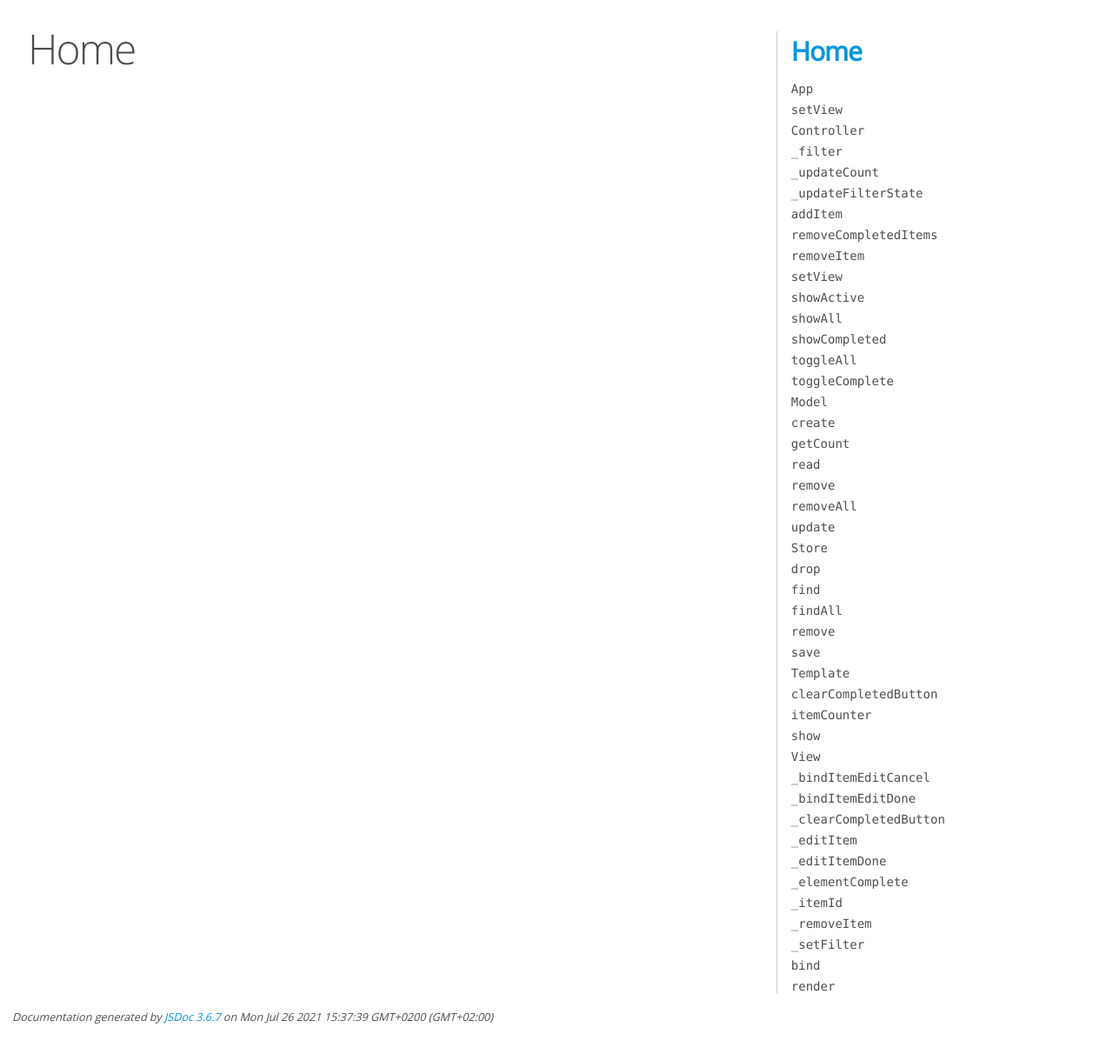
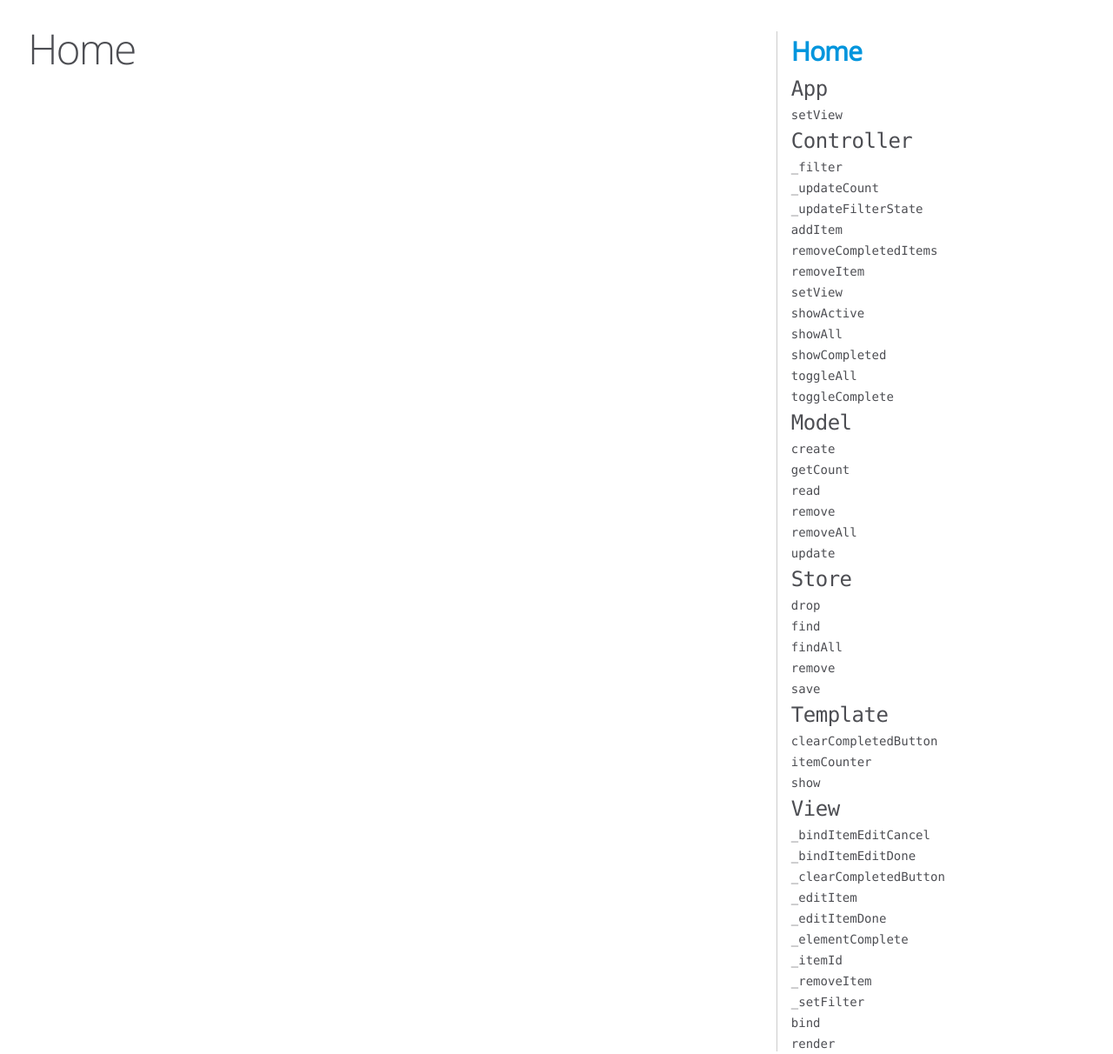
Before and after one commit to miky9201/todo-list-app, a website: page livrables/technical_doc/index.html in a window 1280 px wide. Shown: the top 1212 px of the page at 87% size. Drawn offline with Linux system fonts and the light colour scheme.

Commit message:
maj tech doc

```diff
--- a/livrables/technical_doc/index.html
+++ b/livrables/technical_doc/index.html
@@ -22,12 +22,12 @@
 <nav>
       <h2><a href="index.html">Home</a></h2>
       <ul>
-            <li><a href="App.html">App</a>
+            <li><a href="App.html"><h3>App</h3></a>
                   <ul class='methods'>
                         <li data-type='method'><a href="App.html#~setView">setView</a></li>
                   </ul>
             </li>
-            <li><a href="Controller.html">Controller</a>
+            <li><a href="Controller.html"><h3>Controller</h3></a>
                   <ul class='methods'>
                         <li data-type='method'><a href="Controller.html#_filter">_filter</a></li>
                         <li data-type='method'><a href="Controller.html#_updateCount">_updateCount</a></li>
@@ -43,7 +43,7 @@
                         <li data-type='method'><a href="Controller.html#toggleComplete">toggleComplete</a></li>
                   </ul>
             </li>
-            <li><a href="Model.html">Model</a>
+            <li><a href="Model.html"><h3>Model</h3></a>
                   <ul class='methods'>
                         <li data-type='method'><a href="Model.html#create">create</a></li>
                         <li data-type='method'><a href="Model.html#getCount">getCount</a></li>
@@ -53,7 +53,7 @@
                         <li data-type='method'><a href="Model.html#update">update</a></li>
                   </ul>
             </li>
-            <li><a href="Store.html">Store</a>
+            <li><a href="Store.html"><h3>Store</h3></a>
                   <ul class='methods'>
                         <li data-type='method'><a href="Store.html#drop">drop</a></li>
                         <li data-type='method'><a href="Store.html#find">find</a></li>
@@ -62,14 +62,14 @@
                         <li data-type='method'><a href="Store.html#save">save</a></li>
                   </ul>
             </li>
-            <li><a href="Template.html">Template</a>
+            <li><a href="Template.html"><h3>Template</h3></a>
                   <ul class='methods'>
                         <li data-type='method'><a href="Template.html#clearCompletedButton">clearCompletedButton</a></li>
                         <li data-type='method'><a href="Template.html#itemCounter">itemCounter</a></li>
                         <li data-type='method'><a href="Template.html#show">show</a></li>
                   </ul>
             </li>
-            <li><a href="View.html">View</a>
+            <li><a href="View.html"><h3>View</h3></a>
                   <ul class='methods'>
                         <li data-type='method'><a href="View.html#_bindItemEditCancel">_bindItemEditCancel</a></li>
                         <li data-type='method'><a href="View.html#_bindItemEditDone">_bindItemEditDone</a></li>
```
